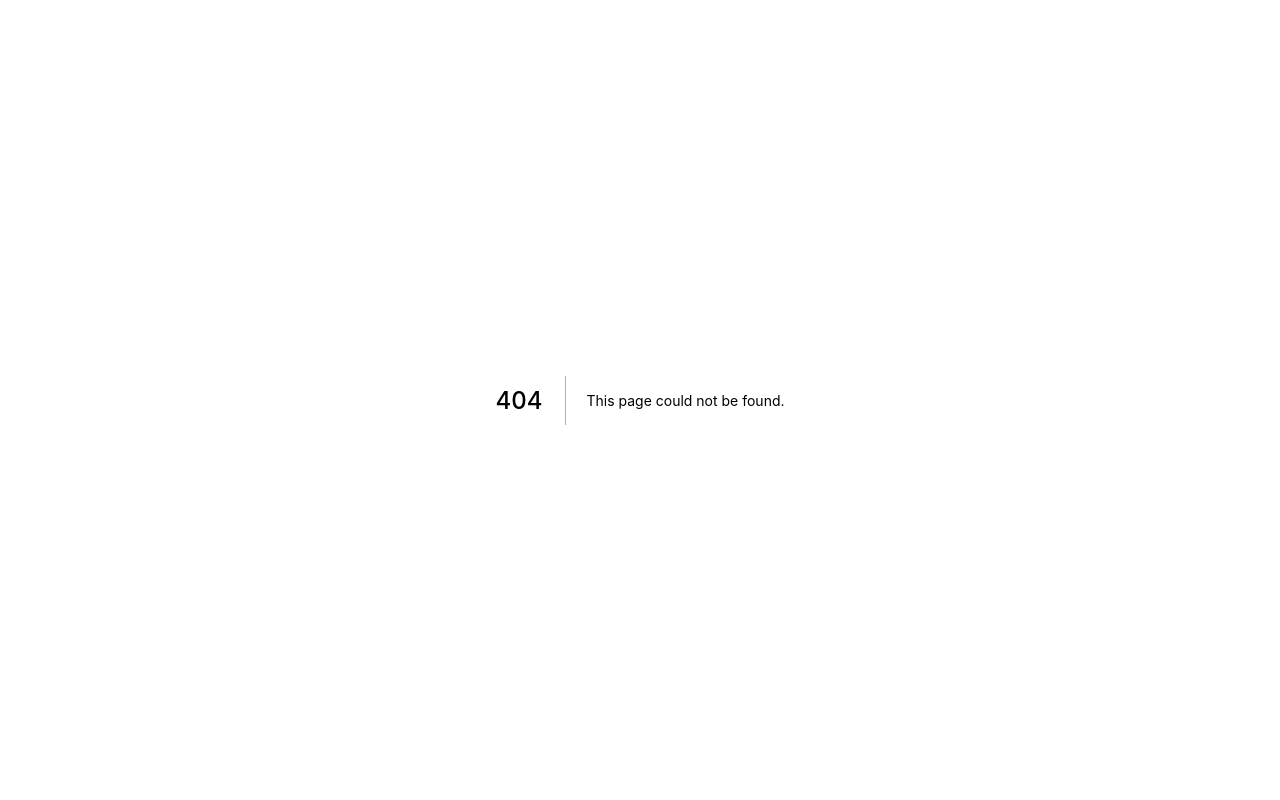
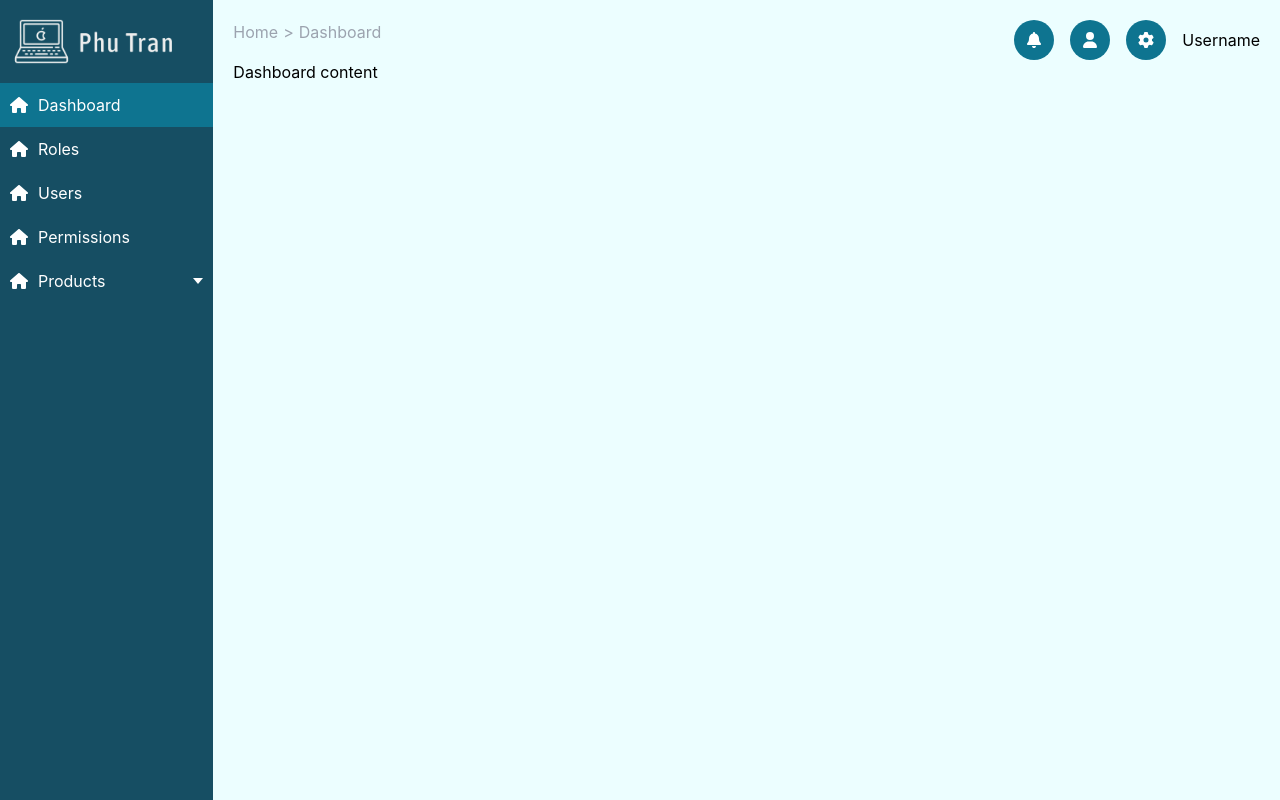
Before and after one commit to phutran2597/app, a Next.js app: page /dashboard in a window 1280 px wide. Before the commit this address had no page. Built offline with nearby package versions, Linux system fonts and the light colour scheme.

Commit message:
Fix layout and add few test routes

```diff
--- a/pages/_app.js
+++ b/pages/_app.js
@@ -1,8 +1,17 @@
 // import '../src/assets/css/style.css'
 import '../src/assets/css/style.scss'
+import Layout from '../src/views/layout/layout'
+import LoginPage from '../src/views/login/LoginPage'
 
-function MyApp({ Component, pageProps }) {
-  return <Component {...pageProps} />
+function MyApp({ Component, pageProps, router }) {
+  if(router.asPath === '/'){
+    return <LoginPage />
+  }
+  return(
+    <Layout>
+      <Component {...pageProps} />
+    </Layout>
+  )
 }
 
 export default MyApp
--- /dev/null
+++ b/pages/dashboard/index.js
@@ -0,0 +1,19 @@
+import Head from "next/head";
+import DashboardContent from "../../src/views/dashboard/Dashboard";
+
+const Dashboard = () => {
+    return (
+        <div>
+            <Head>
+                <title>Dashboard</title>
+                <meta name="description" content="" />
+                <link rel="icon" href="assets/images/favicon.png" />
+            </Head>
+            <main>
+                <DashboardContent />
+            </main>
+        </div>
+    )
+}
+
+export default Dashboard
--- a/pages/home/index.js
+++ b/pages/roles/index.js
@@ -1,7 +1,6 @@
 import Head from "next/head";
-import HomePage from "../../src/views/home/HomePage";
 
-const Home = () => {
+const Roles = () => {
     return (
         <div>
             <Head>
@@ -10,10 +9,10 @@ const Home = () => {
                 <link rel="icon" href="assets/images/favicon.png" />
             </Head>
             <main>
-                <HomePage />
+                Roles content
             </main>
         </div>
     )
 }
 
-export default Home;
+export default Roles;
--- /dev/null
+++ b/src/components/Logo.js
@@ -0,0 +1,13 @@
+import LogoImage from "../assets/images/logo.png";
+
+const Logo = () => {
+    return (
+        <h1 className="logo">
+            <a href="/">
+                <img src={LogoImage.src} alt="" />
+            </a>
+        </h1>
+    )
+}
+
+export default Logo
--- /dev/null
+++ b/src/components/Sidebar.js
@@ -0,0 +1,9 @@
+const Sidebar = ({children}) => {
+    return (
+        <div className="sidebar h-screen w-1/6 bg-cyan-900">
+            <div className="sidebar__inner">{children}</div>
+        </div>
+    )
+}
+
+export default Sidebar
--- /dev/null
+++ b/src/components/UserInfo.js
@@ -0,0 +1,12 @@
+const UserInfo = ({ name, avatar}) => {
+    return (
+        <div className="c-user flex items-center">
+            <div className="c-user__ava">
+                <img src={avatar} alt="" />
+            </div>
+            <div className="c-user__name">{name}</div>
+        </div>
+    )
+}
+
+export default UserInfo
--- /dev/null
+++ b/src/constants/NavItems.js
@@ -0,0 +1,58 @@
+const NavItems = [
+    {
+        path: '/dashboard',
+        name: 'Dashboard',
+        position: 1,
+        parent: 0,
+        icon: 'fa-solid fa-house',
+    },
+    {
+        path: '/users',
+        name: 'Users',
+        position: 3,
+        parent: 0,
+        icon: 'fa-solid fa-house'
+    },
+    {
+        path: '/roles',
+        name: 'Roles',
+        position: 2,
+        parent: 0,
+        icon: 'fa-solid fa-house'
+    },
+    {
+        path: '/permissions',
+        name: 'Permissions',
+        position: 4,
+        parent: 0,
+        icon: 'fa-solid fa-house'
+    },
+    {
+        path: '/products',
+        name: 'Products',
+        position: 5,
+        parent: 0,
+        child: true,
+        icon: 'fa-solid fa-house',
+        subMenu: [
+            {
+
+                path: '/products/1',
+                name: 'Product 1',
+                position: 1,
+                icon: '',
+                subMenu: [
+                    {
+
+                        path: '/products/1/1',
+                        name: 'Product 1.1',
+                        position: 1,
+                        icon: ''
+                    }
+                ]
+            }
+        ]
+    }
+]
+
+export default NavItems
--- /dev/null
+++ b/src/views/dashboard/Dashboard.js
@@ -0,0 +1,10 @@
+const DashboardContent = () => {
+
+    return (
+        <>
+           Dashboard content
+        </>
+    )
+}
+
+export default DashboardContent
--- a/src/views/home/HomePage.js
+++ /dev/null
@@ -1,106 +0,0 @@
-import { useRouter } from "next/router";
-import Logo from "../../assets/images/logo.png";
-import Icon from "../../components/Icon";
-import MenuItems from "../../components/MenuItems";
-import SideNavbar from "../../components/SideNavbar";
-
-const HomePage = () => {
-    const menuItems = [
-        {
-            path: '/home',
-            name: 'Dashboard',
-            position: 1,
-            parent: 0,
-            icon: 'fa-solid fa-house',
-        },
-        {
-            path: '/users',
-            name: 'Users',
-            position: 3,
-            parent: 0,
-            icon: 'fa-solid fa-house'
-        },
-        {
-            path: '/roles',
-            name: 'Roles',
-            position: 2,
-            parent: 0,
-            icon: 'fa-solid fa-house'
-        },
-        {
-            path: '/permissions',
-            name: 'Permissions',
-            position: 4,
-            parent: 0,
-            icon: 'fa-solid fa-house'
-        },
-        {
-            path: '/products',
-            name: 'Products',
-            position: 5,
-            parent: 0,
-            child: true,
-            icon: 'fa-solid fa-house',
-            subMenu: [
-                {
-
-                    path: '/products/1',
-                    name: 'Product 1',
-                    position: 1,
-                    icon: '',
-                    subMenu: [
-                        {
-
-                            path: '/products/1/1',
-                            name: 'Product 1.1',
-                            position: 1,
-                            icon: ''
-                        }
-                    ]
-                }
-            ]
-        }
-    ]
-
-    return (
-        <div>
-            <div className="flex c-column">
-                <div className="sidebar h-screen w-1/6 bg-cyan-900">
-                    <div className="sidebar__inner">
-                        <h1 className="logo">
-                            <a href="/">
-                                <img src={Logo.src} alt="" />
-                            </a>
-                        </h1>
-                        <SideNavbar>
-                            <MenuItems items={menuItems} />
-                        </SideNavbar>
-                    </div>
-                </div>
-                <div className="content h-screen w-5/6 bg-cyan-50 p-5">
-                    <div className="flex justify-between">
-                        <div className="c-breadcrumb flex text-gray-400">
-                            <a href="">Home</a>
-                            <span className="separator">></span>
-                            <span>Dashboard</span>
-                        </div>
-
-                        <div className="flex c-control">
-                            <Icon icon="fa-solid fa-bell" />
-                            <Icon icon="fa-solid fa-user" />
-                            <Icon icon="fa-solid fa-gear" />
-                            <div className="c-user flex items-center">
-                                <div className="c-user__ava">
-                                    <img src="" alt="" />
-                                </div>
-                                <div className="c-user__name">Username</div>
-                            </div>
-                        </div>
-                    </div>
-                </div>
-            </div>
-        </div>
-    )
-}
-
-export default HomePage
--- /dev/null
+++ b/src/views/layout/Layout.js
@@ -0,0 +1,40 @@
+import Logo from "../../components/Logo";
+import MenuItems from "../../components/MenuItems";
+import Sidebar from "../../components/Sidebar";
+import SideNavbar from "../../components/SideNavbar";
+import NavItems from "../../constants/navItems";
+import UserInfo from "../../components/UserInfo";
+import Icon from "../../components/Icon";
+
+const Layout = ({ children }) => {
+
+    return (
+        <div className="flex c-column">
+            <Sidebar>
+                <Logo />
+                <SideNavbar>
+                    <MenuItems items={NavItems} />
+                </SideNavbar>
+            </Sidebar>
+            <div className="content h-screen w-5/6 bg-cyan-50 p-5">
+                <div className="flex justify-between">
+                    <div className="c-breadcrumb flex text-gray-400">
+                        <a href="">Home</a>
+                        <span className="separator">></span>
+                        <span>Dashboard</span>
+                    </div>
+
+                    <div className="flex c-control">
+                        <Icon icon="fa-solid fa-bell" />
+                        <Icon icon="fa-solid fa-user" />
+                        <Icon icon="fa-solid fa-gear" />
+                        <UserInfo name="Username" avatar="" />
+                    </div>
+                </div>
+                {children}
+            </div>
+        </div>
+    )
+}
+
+export default Layout
--- a/src/views/login/LoginPage.js
+++ b/src/views/login/LoginPage.js
@@ -38,7 +38,7 @@ const LoginPage = () => {
         event.preventDefault();
         const {username, password} = formInput;
         if(username == "admin" && password == "admin"){
-            router.push('/home');
+            router.push('/dashboard');
         }
     }
 
```
